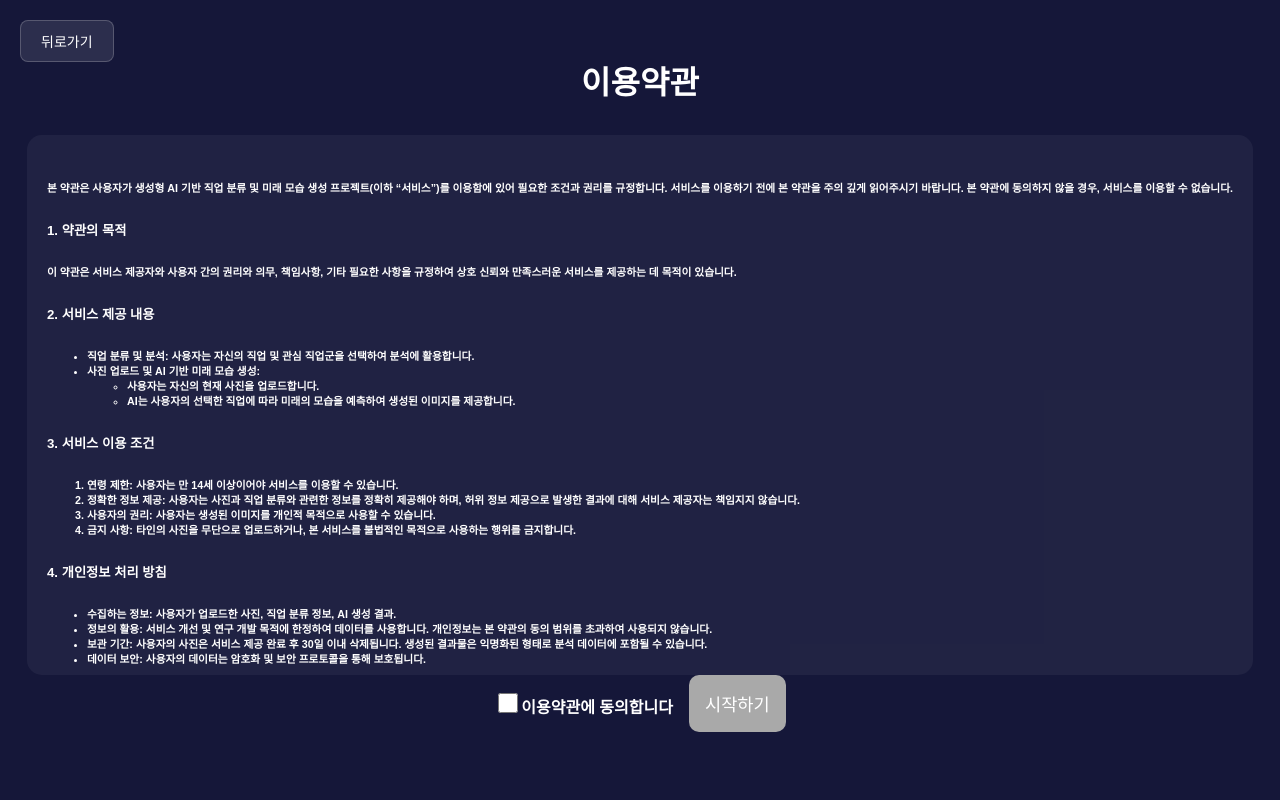
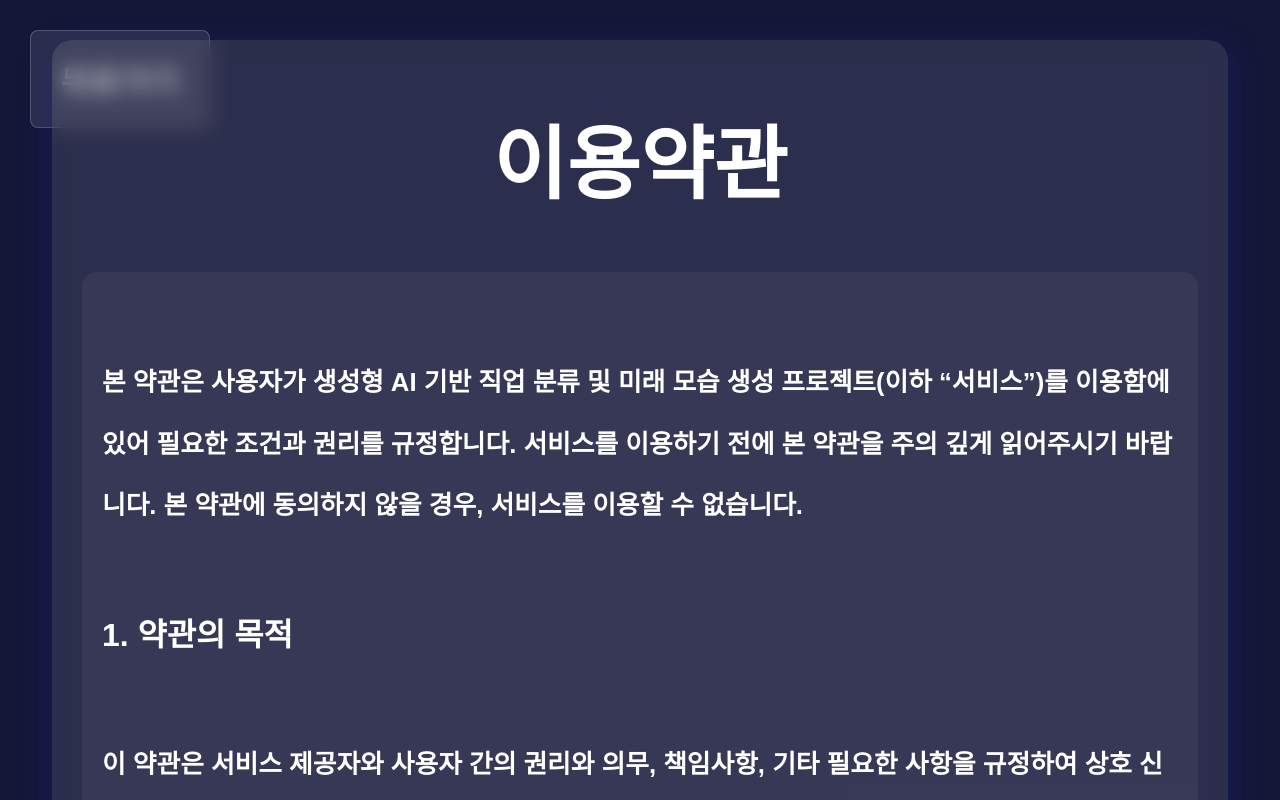
Before and after one commit to nitepp04/taehun_s2, a React (Create React App) app: page / in a window 1280 px wide. Both pictures are taken after a click on the button "시작하기". Shown: the top 800 px of the page. Built offline with nearby package versions, Linux system fonts and the light colour scheme.

Commit message:
ㅈ되는 디자인 ㅋㅋ

```diff
--- a/src/pages/CameraPage.jsx
+++ b/src/pages/CameraPage.jsx
@@ -163,7 +163,7 @@ function Main({ inputKey }) {
       {!captured ? (
         <video ref={videoRef} autoPlay style={styles.video} />
       ) : (
-        <img src={imgUrl} alt="Captured" style={styles.capturedImage} />
+        <img src={imgUrl} alt="Captured" style={styles.video} />
       )}
       <canvas ref={canvasRef} style={{ display: "none" }} />
 
@@ -174,15 +174,10 @@ function Main({ inputKey }) {
       )}
 
       {captured && !isCapturing && (
-        <div style={styles.retakeButtonContainer}>
+        <div>
           <button onClick={retakePhoto} style={styles.retakeButton}>
             다시 찍기
           </button>
-        </div>
-      )}
-
-      {captured && !isCapturing && (
-        <div style={styles.uploadButtonContainer}>
           <button onClick={handleUpload} style={styles.uploadButton}>
             전송하기
           </button>
@@ -195,7 +190,7 @@ function Main({ inputKey }) {
         </div>
       )}
 
-      <div
+      {/* <div
         onClick={function() {screenshot()}}
         style={{
           position: "absolute",
@@ -212,8 +207,11 @@ function Main({ inputKey }) {
           alignItems: "center",
         }}
       >
-      </div>
-      <p>{rawJobName}</p>
+      </div> */}
+      <p style={{
+        fontSize: "3rem",
+        fontWeight: "500"
+      }}>{rawJobName}</p>
     </div>
   );
 }
--- a/src/pages/CategorySelectPage.jsx
+++ b/src/pages/CategorySelectPage.jsx
@@ -15,7 +15,7 @@ const CategorySelectScreen = () => {
   return (
     <div style={styles.container}>
       <button
-        onClick={() => navigate('policy')}
+        onClick={() => navigate('/policy')}
         style={styles.backButton}
       >
         뒤로가기
@@ -26,9 +26,9 @@ const CategorySelectScreen = () => {
       <div style={{
         display: 'grid',
         gridTemplateColumns: 'repeat(2, minmax(280px, 1fr))',
-        gap: '2rem',
+        gap: '3rem',
         width: '100%',
-        maxWidth: '1200px',
+        maxWidth: '95%',
         padding: '2rem'
       }}>
         {JobList.map((category) => (
@@ -39,7 +39,7 @@ const CategorySelectScreen = () => {
               backgroundColor: 'rgba(255, 255, 255, 0.1)',
               backdropFilter: 'blur(10px)',
               borderRadius: '20px',
-              padding: '2rem',
+              padding: '3rem',
               cursor: 'pointer',
               transition: 'all 0.3s ease',
               border: '1px solid rgba(255, 255, 255, 0.2)',
@@ -51,7 +51,7 @@ const CategorySelectScreen = () => {
             }}
           >
             <p style={{
-              fontSize: '1.5rem',
+              fontSize: '2.5rem',
               fontWeight: '600',
               color: '#ffffff',
               textAlign: 'center',
--- a/src/pages/HomePage.jsx
+++ b/src/pages/HomePage.jsx
@@ -14,7 +14,7 @@ function Home() {
         gap: '2rem'
       }}>
         <h1 style={{
-          fontSize: '3.5rem',
+          fontSize: '10rem',
           fontWeight: 'bold',
           color: '#ffffff',
           textAlign: 'center',
@@ -26,11 +26,11 @@ function Home() {
         <button
           style={{
             padding: '15px 40px',
-            fontSize: '1.2rem',
+            fontSize: '4rem',
             backgroundColor: '#4caf50',
             color: 'white',
             border: 'none',
-            borderRadius: '30px',
+            borderRadius: '5rem',
             cursor: 'pointer',
             transition: 'all 0.3s ease',
             boxShadow: '0 4px 15px rgba(0, 0, 0, 0.2)',
--- a/src/pages/Policy.jsx
+++ b/src/pages/Policy.jsx
@@ -12,8 +12,14 @@ function Policy() {
         뒤로가기
       </button>
 
-      <div style={styles.policy_explain_container}>
-        <h1 style={styles.title}>이용약관</h1>
+      <div style={styles.policyExplainContainer}>
+        <div style={styles.explain}>
+
+        <h1 style={{
+          fontSize: "5rem",
+          textAlign: "center",
+          margin: "0px"
+        }}>이용약관</h1>
 
         <div style={styles.policyBox}>
           <h6>
@@ -92,25 +98,25 @@ function Policy() {
           <h5>10. 기물 파손</h5>
           <h6>
             <ul>
-              메타스페이스 내 테블릿, 디스플레이 등의 전시기기 및 기물 파손 시 응당하는 대가를 지불해야 합니다. 이에 불응할 시 강경조치 들어갑니다. 아이그루스 300명에 달하는 회원들에게 질타와 손가락질을 받을 것입니다.
+              메타스페이스 내 테블릿, 디스플레이 등의 전시기기 및 기물 파손 시 응당하는 대가를 지불해야 합니다.
             </ul>
           </h6>
           <h5><strong>본 약관에 동의함으로써 사용자는 위의 조건에 따라 서비스를 이용할 것을 확인합니다.</strong></h5>
         </div>
+          </div>
       </div>
 
       <div style={styles.actionButtonsContainer}>
-        <label>
+        <label style={{ display: "flex", alignItems: "center", gap: "0.5rem" }}>
           <input
             type="checkbox"
             checked={agree}
             onChange={() => setAgree(!agree)}
             style={styles.checkbox}
           />
-          <strong>
-
+          <span style={styles.agreeMent}>
             이용약관에 동의합니다
-            </strong>
+          </span>
         </label>
         <div>
           <button
--- a/src/styles/styles.js
+++ b/src/styles/styles.js
@@ -18,10 +18,10 @@ const styles = {
   /* Back button styles */
   backButton: {
     position: "absolute",
-    top: "20px",
-    left: "20px",
-    padding: "10px 20px",
-    fontSize: "14px",
+    top: "30px",
+    left: "30px",
+    padding: "25px 30px",
+    fontSize: "32px",
     backgroundColor: "rgba(255, 255, 255, 0.1)",
     color: "#ffffff",
     border: "1px solid rgba(255, 255, 255, 0.2)",
@@ -36,10 +36,11 @@ const styles = {
 
   /* Title styles */
   title: {
-    fontSize: "2rem",
+    fontSize: "7rem",
     color: "#ffffff",
     textAlign: "center",
-    marginBottom: "2rem",
+    marginBottom: "100px",
+    fontWeight: '550'
   },
 
   /* Policy container styles */
@@ -49,7 +50,7 @@ const styles = {
     borderRadius: "20px",
     padding: "30px",
     margin: "20px",
-    maxWidth: "800px",
+    maxWidth: "100%",
     width: "90%",
     color: "#ffffff",
     boxShadow: "0 8px 32px 0 rgba(31, 38, 135, 0.37)",
@@ -60,8 +61,8 @@ const styles = {
     backgroundColor: "rgba(255, 255, 255, 0.05)",
     padding: "20px",
     borderRadius: "15px",
-    marginTop: "20px",
-    maxHeight: "500px",
+    marginTop: "10px",
+    maxHeight: "800px",
     overflowY: "auto",
   },
 
@@ -94,9 +95,11 @@ const styles = {
   /* Action buttons container */
   actionButtonsContainer: {
     display: "flex",
-    alignItems: "center",
-    gap: "1rem",
-    marginBottom: "2rem",
+    flexDirection: "column", // 세로 정렬
+    alignItems: "center", // 가로 방향으로 중앙 정렬
+    justifyContent: "center", // 세로 방향으로 중앙 정렬
+    gap: "1rem", // 각 요소 간 간격
+    marginTop: "1rem",
   },
 
   /* Button for retake and upload */
@@ -104,6 +107,7 @@ const styles = {
     backgroundColor: "#ff5722",
     color: "white",
     padding: "12px 24px",
+    fontSize: "2rem",
     borderRadius: "8px",
     border: "none",
     cursor: "pointer",
@@ -118,10 +122,13 @@ const styles = {
     backgroundColor: "#2196f3",
     color: "white",
     padding: "12px 24px",
+    fontSize: "2rem",
     borderRadius: "8px",
     border: "none",
     cursor: "pointer",
     transition: "all 0.3s ease",
+    marginTop: "30px",
+    marginLeft: "30px"
   },
 
   uploadButtonHover: {
@@ -130,16 +137,20 @@ const styles = {
 
   /* Checkbox styles */
   checkbox: {
-    width: "20px",
-    height: "20px",
+    width: "50px",
+    height: "50px",
     cursor: "pointer",
+  },
+
+  agreeMent: {
+    fontSize: "2rem"
   },
 
   /* Agree button styles */
   agreeButton: {
     width: "100%",
     padding: "1rem",
-    fontSize: "1.1rem",
+    fontSize: "2rem",
     backgroundColor: "#000000",
     color: "white",
     border: "none",
@@ -153,6 +164,52 @@ const styles = {
     cursor: "not-allowed",
   },
 
+  /* Capture button styles */
+  captureButton: {
+    position: "absolute",
+    bottom: "5%", // Below screen
+    left: "50%", // Center horizontally
+    transform: "translateX(-50%)", // Keep centered
+    width: "140px", // Button size
+    height: "140px",
+    backgroundColor: "#ffffff",
+    borderRadius: "50%", // Circular button
+    display: "flex",
+    justifyContent: "center",
+    alignItems: "center",
+    cursor: "pointer",
+    boxShadow: "0px 4px 8px rgba(0, 0, 0, 0.2)", // Shadow effect
+  },
+
+  innerCircle: {
+    width: "120px", // Inner circle size
+    height: "120px",
+    border: "4px solid #000000",
+    borderRadius: "50%",
+  },
+
+  video: {
+    width: "50%",
+    borderRadius: "50px"
+  },
+
+  jobListContainer: {
+    borderRadius: "20px",
+    padding: "30px",
+    margin: "20px",
+    maxWidth: "100%",
+    width: "90%",
+  },
+
+  /* PolicyBox content styles */
+  jobList: {
+    padding: "20px",
+    borderRadius: "15px",
+    marginTop: "10px",
+    maxHeight: "800px",
+    overflowY: "auto",
+  },
+
   /* Media queries for different screen resolutions */
   "@media (max-width: 2960px) and (max-height: 1848px)": {
     container: {
@@ -160,7 +217,7 @@ const styles = {
       fontSize: "1rem",
     },
     policyExplainContainer: {
-      maxWidth: "750px",
+      maxWidth: "80%", // Adjusted for responsiveness
       padding: "25px",
     },
     policyBox: {
@@ -174,7 +231,7 @@ const styles = {
       fontSize: "0.9rem",
     },
     policyExplainContainer: {
-      maxWidth: "700px",
+      maxWidth: "70%", // Adjusted for responsiveness
       padding: "20px",
     },
     policyBox: {
@@ -182,6 +239,47 @@ const styles = {
     },
   },
 
+  explain: {
+    fontSize: "2.4rem", // 글씨 크기를 2배로 설정
+    lineHeight: "2.4", // 줄 간격도 조정
+  },
+
+  "@media (max-width: 768px)": {
+    container: {
+      padding: "10px",
+      fontSize: "0.8rem",
+    },
+    policyExplainContainer: {
+      maxWidth: "90%", // Adjusts well for smaller screens
+      padding: "15px",
+    },
+    policyBox: {
+      maxHeight: "350px",
+    },
+    retakeButton: {
+      fontSize: "1rem", // Smaller button text on mobile
+    },
+    uploadButton: {
+      fontSize: "1rem", // Smaller button text on mobile
+    },
+  },
+
+  "@media (max-width: 480px)": {
+    title: {
+      fontSize: "1.5rem", // Adjusted title size for smaller screens
+    },
+    actionButtonsContainer: {
+      flexDirection: "column", // Stack buttons on top of each other
+      gap: "0.5rem",
+    },
+    retakeButton: {
+      padding: "10px 20px", // Smaller padding on mobile
+    },
+    uploadButton: {
+      padding: "10px 20px", // Smaller padding on mobile
+    },
+  },
+
 
 };
 
```
Also changed, not shown: src/App.css (deleted, +0 -188 lines), src/pages/JobSelectPage.jsx (+8 -4 lines).
